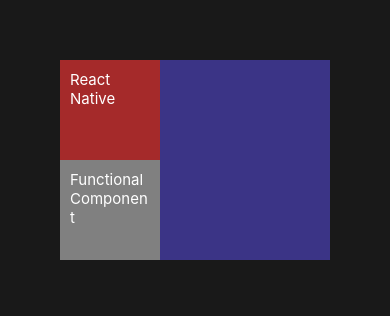
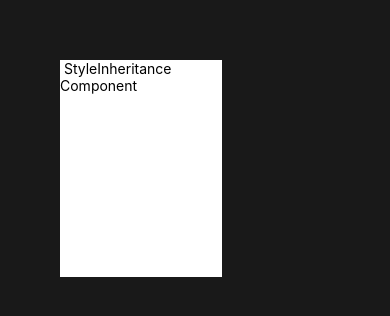
Before and after one commit to FairyPenguin/react-native-playground, a React Native app: screen / in a window 390 px wide. Shown: the top 316 px of the page. Built offline with nearby package versions, Linux system fonts and the light colour scheme.

Commit message:
BoxModel-BoxShadow-StylesInheritance

```diff
--- a/App.js
+++ b/App.js
@@ -1,6 +1,9 @@
 import { View, Text } from "react-native"
 import StyledComponent from "./components/StyledComponent"
 import MultipleStyles from "./components/Styling/MultipleStyles"
+import BoxModel from "./components/Styling/BoxModel"
+import BoxShadow from "./components/Styling/BoxShadow"
+import StyleInheritance from "./components/Styling/StyleInheritance"
 
 
 export default function App() {
@@ -11,7 +14,12 @@
 
             {/* <StyledComponent /> */}
 
-            <MultipleStyles />
+            {/* <MultipleStyles /> */}
+
+            {/* <BoxModel /> */}
+
+            {/* <BoxShadow /> */}
+            <StyleInheritance />
         </View>
 
     )
--- /dev/null
+++ b/components/Styling/BoxModel.js
@@ -0,0 +1,51 @@
+import { View, Text, StyleSheet } from "react-native"
+
+
+
+
+
+export default function BoxModel() {
+
+    return (
+        <>
+            <View style={styles.box}>
+                <Text> BoxModel Component </Text>
+
+            </View>
+            <View style={styles.box}>
+                <Text> BoxModel Component </Text>
+
+            </View>
+        </>
+
+
+    )
+
+}
+
+/*
+ In react Ntive all dimentions are unitless and represent
+ density independnet pixels [No rem or pixel]
+
+ If you have a parent comopnent with width and height
+ child components can have percentage diemntion %%
+*/
+
+const styles = StyleSheet.create({
+    box: {
+        height: "25%",
+        width: "25%",
+        backgroundColor: "white",
+        paddingHorizontal: 10,
+        paddingVertical: 10,
+        marginHorizonta: 20,
+        marginVertical: 10,
+        borderWidth: 5,
+        borderColor: "grey",
+        // borderRadius need to be applied on the View not the element
+        //to workwith both IOS and Android
+        //in Android it works with Text compoennt
+        borderRadius: "20%"
+        // border style is set bold by default
+    }
+})
--- /dev/null
+++ b/components/Styling/BoxShadow.js
@@ -0,0 +1,42 @@
+import { View, Text, StyleSheet } from "react-native"
+
+
+
+
+
+export default function BoxShadow() {
+
+    return (
+
+        <View style={styles.boxShadow}>
+
+            <Text> BoxShadow Component </Text>
+
+        </View>
+
+    )
+
+
+}
+
+
+const styles = StyleSheet.create({
+    boxShadow: {
+        marginTop: 30,
+        width: "29%",
+        height: "29%",
+        backgroundColor: "white",
+        paddingHorizontal: 10,
+        shadowColor: "blue",
+        shadowOffset: {
+            width: 16,
+            height: 16
+        },
+        shadowOpacity: 1,
+        shadowRadius: 6,
+        // boxShadow in android needs the elevation property
+        // shadowColor is the only one works for both Android and IOS
+        // there is packages for this
+        elevation: 10
+    }
+})
--- /dev/null
+++ b/components/Styling/StyleInheritance.js
@@ -0,0 +1,35 @@
+import { View, Text, StyleSheet } from "react-native"
+
+
+export default function StyleInheritance() {
+
+    return (
+
+        <View style={styles.styleInheritance}>
+            <View>
+                <Text> StyleInheritance Component </Text>
+            </View>
+        </View>
+
+    )
+
+}
+
+/*
+ No style inheritance in RN you need to add the style
+ to the text component to get color not the view for ex.
+ Style inheritance works in text Sub-tree like
+ <Text>
+  <Text> </Text>
+ </Text>
+
+ # from view to text not working | from text toanother
+ text working
+*/
+const styles = StyleSheet.create({
+    styleInheritance: {
+        width: "60%",
+        height: "30%",
+        backgroundColor: "white"
+    }
+})
```
